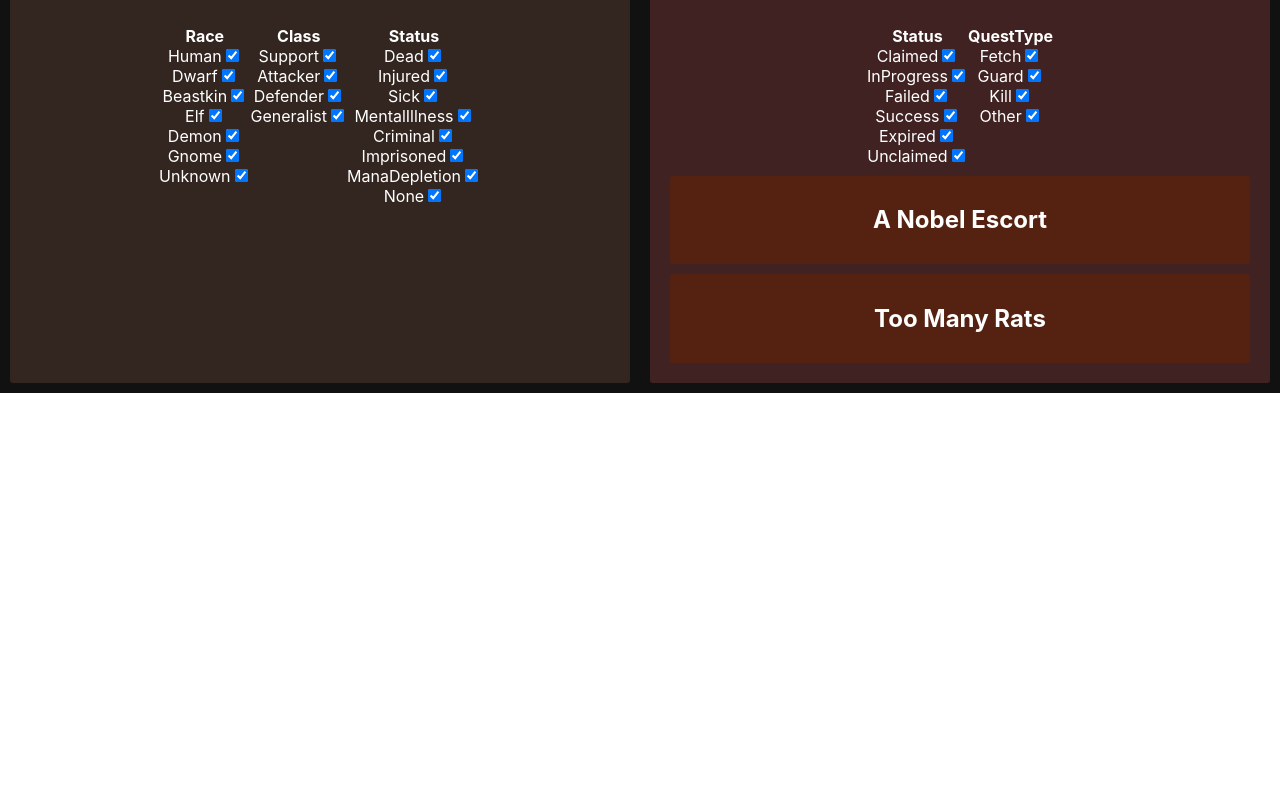
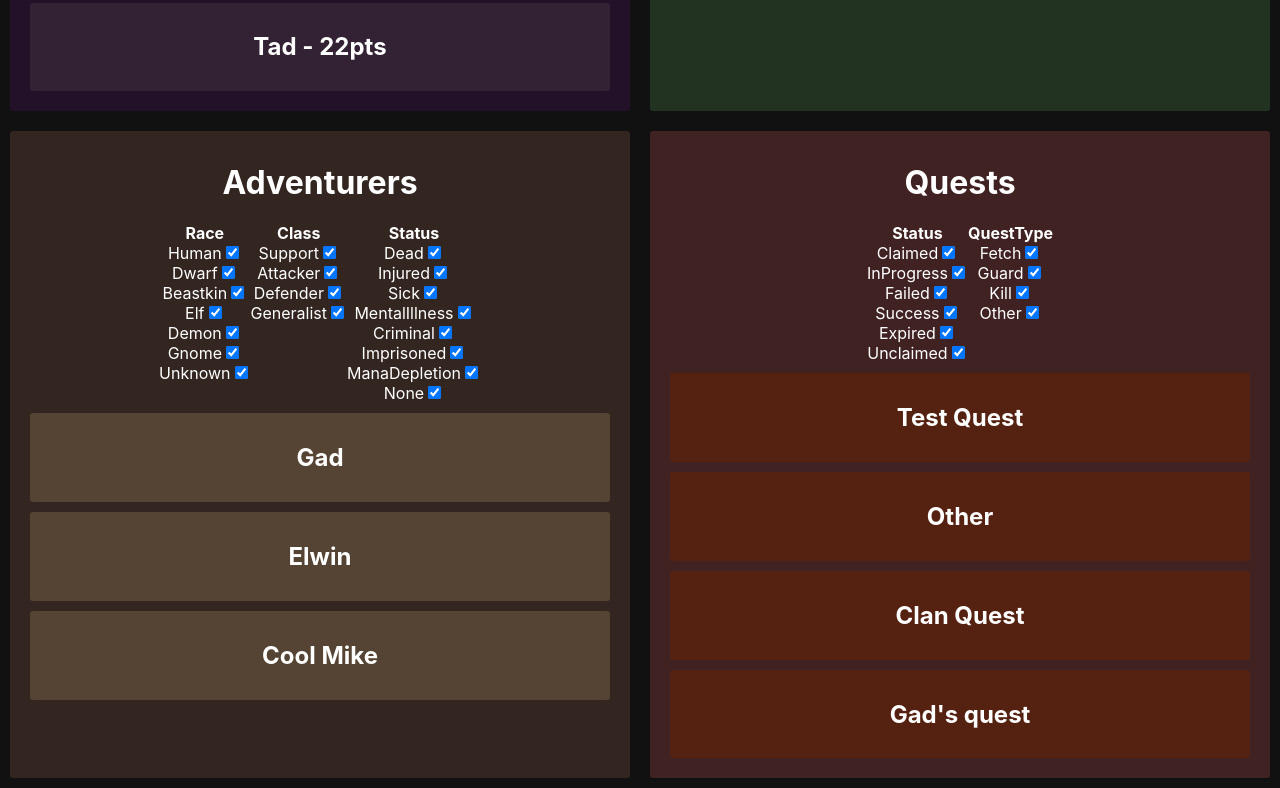
Before and after one commit to claytonweller/fantasy, a React (Create React App) app: page / in a window 1280 px wide. Shown: the part 497-1285 px from the top of the page. Before the commit the page ends 890 px from the top, so only its background shows below. Built offline with nearby package versions, Linux system fonts and the light colour scheme.

Commit message:
Back to dummy data

```diff
--- a/src/data/raw/adventurers.ts
+++ b/src/data/raw/adventurers.ts
@@ -3,49 +3,145 @@ import { IDbMetric, IDbQuestPartyAdventurer, MetricRuleId } from "types/Quest";
 import { Ranks } from "types/Ranks";
 
 export const rawAdventurers:IRawAdventurer[] = [
-  // {
-  //   // DB - Adventurer
-  //   id: 'adv1',
-  //   name: 'Gad',
-  //   races: [AdventurerRaces.Human],
-  //   nicknames: ['Sprite'],
-  //   rank: Ranks.D,
-  //   class: AdventurerClasses.Attacker,
-  //   className: 'Assassin',
-  //   bio: 'Kind of a prick',
-  //   status: [AdventurerStatuses.Injured, AdventurerStatuses.Criminal],
-  //   traits: ['Gambler'],
-  //   questParties: [
-  //     {
-  //       partyId: 'party2',
-  //       metrics:[
-  //         {
-  //           metricRuleId: MetricRuleId.MonsterKill,
-  //           value: 3,
-  //           rank: Ranks.D,
-  //           week: 1
-  //         }
-  //       ]
-  //     },
-  //     {
-  //       partyId: 'party5',
-  //       metrics:[
-  //         {
-  //           metricRuleId: MetricRuleId.MonsterKill,
-  //           value: 1,
-  //           rank: Ranks.E,
-  //           week: 1
-  //         },
-  //         {
-  //           metricRuleId: MetricRuleId.MonsterKill,
-  //           value: 2,
-  //           rank: Ranks.D,
-  //           week: 1
-  //         }
-  //       ]
-  //     },
-  //   ]
-  // },
+  {
+    // DB - Adventurer
+    id: 'adv1',
+    name: 'Gad',
+    races: [AdventurerRaces.Human],
+    nicknames: ['Sprite'],
+    rank: Ranks.D,
+    class: AdventurerClasses.Attacker,
+    className: 'Assassin',
+    bio: 'Kind of a prick',
+    status: [AdventurerStatuses.Injured],
+    traits: ['Gambler'],
+    questParties: [
+      {
+        partyId: 'party2',
+        metrics:[
+          {
+            metricRuleId: MetricRuleId.MonsterKill,
+            value: 3,
+            rank: Ranks.D,
+            week: 1
+          }
+        ]
+      },
+      {
+        partyId: 'party5',
+        metrics:[
+          {
+            metricRuleId: MetricRuleId.MonsterKill,
+            value: 1,
+            rank: Ranks.E,
+            week: 1
+          },
+          {
+            metricRuleId: MetricRuleId.MonsterKill,
+            value: 2,
+            rank: Ranks.D,
+            week: 1
+          }
+        ]
+      },
+    ]
+  },
+  {
+    id: '2',
+    name: 'Elwin',
+    races: [AdventurerRaces.Elf],
+    nicknames: [],
+    rank: Ranks.A,
+    class: AdventurerClasses.Support,
+    className: 'Forest Nymph',
+    clanId: 'clan1',
+    bio: 'Fantastic healer and magic user',
+    status: [],
+    traits: ['Snobby', 'Determined'],
+    questParties:[
+      {
+        partyId: 'party1',
+        // Composite
+        metrics:[
+          {
+            metricRuleId: MetricRuleId.MonsterKill,
+            value: 1,
+            rank: Ranks.A,
+            week: 1,
+          },
+          {
+            metricRuleId: MetricRuleId.AllyHealed,
+            value: 3,
+            rank: Ranks.B,
+            week: 1,
+          }
+        ]
+      },
+      {
+        partyId: 'party3',
+        // Composite
+        metrics:[
+          {
+            metricRuleId: MetricRuleId.MonsterKill,
+            value: 5,
+            rank: Ranks.C,
+            week: 2,
+          },
+        ]
+      },
+      {
+        partyId: 'party4',
+        // Composite
+        metrics:[
+          {
+            metricRuleId: MetricRuleId.MonsterKill,
+            value: 1,
+            rank: Ranks.C,
+            week: 1,
+          },
+          {
+            metricRuleId: MetricRuleId.AllyHealed,
+            value: 1,
+            rank: Ranks.B,
+            week: 1,
+          }
+        ]
+      },
+    ]
+  },
+  {
+    id: '3',
+    name: 'Cool Mike',
+    races: [AdventurerRaces.Human],
+    nicknames: [],
+    rank: Ranks.B,
+    class: AdventurerClasses.Defender,
+    className: 'Dude',
+    clanId: 'clan1',
+    bio: 'A cool guy who gets stuff done',
+    status: [],
+    traits: ['Cool'],
+    questParties:[
+      {
+        partyId: 'party4',
+        // Composite
+        metrics:[
+          {
+            metricRuleId: MetricRuleId.MonsterKill,
+            value: 1,
+            rank: Ranks.C,
+            week: 1,
+          },
+          {
+            metricRuleId: MetricRuleId.AllyHealed,
+            value: 1,
+            rank: Ranks.B,
+            week: 1,
+          }
+        ]
+      },
+    ]
+  }
 ]
 
 export interface IRawAdventurer extends IDbAdventurer{
--- a/src/data/raw/clans.ts
+++ b/src/data/raw/clans.ts
@@ -2,10 +2,10 @@ import { IDbClan } from "types/Clan";
 import { Ranks } from "types/Ranks";
 
 export const rawClans: IDbClan[] = [
-  // {
-  //   id: 'clan1',
-  //   rank: Ranks.B,
-  //   name: 'Falcon hunt',
-  //   mission: 'To hunt falcons we guess'
-  // }
+  {
+    id: 'clan1',
+    rank: Ranks.B,
+    name: 'Falcon hunt',
+    mission: 'To hunt falcons we guess'
+  }
 ]
--- a/src/data/raw/quests.ts
+++ b/src/data/raw/quests.ts
@@ -1,33 +1,141 @@
-import { IDbMetric, IDbQuest, IDbQuestParty, QuestClaimType, QuestTypes } from "types/Quest";
+import { IDbMetric, IDbQuest, IDbQuestParty, MetricRuleId, QuestClaimType, QuestStatus, QuestTypes } from "types/Quest";
 import { Ranks } from "types/Ranks";
+import { loremParagraph } from "data/queries/loremParagraph";
 
 export const rawQuests: IRawQuest[] = [
   {
-    id: 'q1-1',
-    name:'A Nobel Escort',
-    reward: 500,
+    id: 'quest1',
+    name:'Test Quest',
+    reward: 123453,
+    postedWeek: 1,
     claimType: QuestClaimType.Clan,
-    questType: QuestTypes.Guard,
-    questRank: Ranks.B,
-    postedBy: 'Cliff Vanderbliff',
-    description:`A group of nobles lead Count Clifford Vanderbliff and their retinue will be from the capitol to Morton to attend the annual festival. They require, "A competent local guard detail. Must be an established party, in good reputation, with knowledge of regional dangers."`,
+    questType: QuestTypes.Fetch,
+    questRank: Ranks.C,
+    postedBy: 'Gerb McDerb',
+    description:`Description has a bit of text. ${loremParagraph}`,
     // Composite
     parties:[
+      {
+        id: 'party1',
+        startWeek: 1,
+        clanId: 'clan1',
+        status: QuestStatus.Failed,
+        notes: 'Party Notes',
+        metrics:[
+          {
+            metricRuleId: MetricRuleId.CivilianSaved,
+            value: 4,
+            week: 1,
+          }
+        ]
+      },
+      {
+        id: 'party3',
+        startWeek: 2,
+        clanId: 'clan1',
+        status: QuestStatus.InProgress,
+        metrics:[
+          {
+            metricRuleId: MetricRuleId.CivilianSaved,
+            value: 2,
+            week: 2,
+          }
+        ]
+      }
+    ]
+
+  },
+  {
+    id: 'quest2',
+    name:'Other',
+    reward: 222,
+    postedWeek: 1,
+    claimType: QuestClaimType.Individual,
+    questType: QuestTypes.Fetch,
+    questRank: Ranks.E,
+    postedBy: 'Mort Gort',
+    description:`Here's one with a short description.`,
+    parties:[
+      {
+        id: 'party2',
+        startWeek: 1,
+        status: QuestStatus.Failed,
+        metrics:[
+          {
+            metricRuleId: MetricRuleId.CiviliansDead,
+            value: 1,
+            week: 1,
+          },
+          {
+            metricRuleId: MetricRuleId.PropertyDamaged,
+            value: 4000,
+            week: 1,
+          }
+        ]
+      }
     ]
   },
   {
-    id: 'q1-2',
-    name:'Too Many Rats',
-    reward: 100,
+    id: 'quest3',
+    name:'Clan Quest',
+    reward: 12345,
+    postedWeek: 1,
     claimType: QuestClaimType.Clan,
     questType: QuestTypes.Kill,
-    questRank: Ranks.D,
-    postedBy: 'Mayor Corque',
-    description: `We can't keep ignoring the sewer problem. The rats keep multiplying and getting bigger. They're attacking people in the street. We have to fix this before the Bounty Festival. What will people think if we have dog sized rats? One Gold for ever rat brought back this week.`,
-    // Composite
+    questRank: Ranks.A,
+    postedBy: 'Fire Man',
+    description:`I need more fire please.`,
     parties:[
+      {
+        id: 'party4',
+        startWeek: 1,
+        clanId: 'clan1',
+        status: QuestStatus.Success,
+        metrics:[
+          {
+            metricRuleId: MetricRuleId.CiviliansDead,
+            value: 1,
+            week: 1,
+          },
+          {
+            metricRuleId: MetricRuleId.RewardGold,
+            value: 12345,
+            week: 1
+          }
+        ]
+      }
     ]
   },
+  {
+    id: 'quest4',
+    name:'Gad\'s quest',
+    reward: 3,
+    postedWeek: 1,
+    claimType: QuestClaimType.Individual,
+    questType: QuestTypes.Fetch,
+    questRank: Ranks.E,
+    postedBy: 'Fire Man',
+    description:`I need more fire please.`,
+    parties:[
+      {
+        id: 'party5',
+        startWeek: 1,
+        status: QuestStatus.Success,
+        metrics:[
+          {
+            metricRuleId: MetricRuleId.CiviliansDead,
+            value: 1,
+            week: 1,
+          },
+          {
+            metricRuleId: MetricRuleId.RewardGold,
+            value: 3,
+            week: 1
+          }
+        ]
+      }
+    ]
+  }
 ]
 
 export interface IRawQuest extends IDbQuest{
--- a/src/data/raw/research.ts
+++ b/src/data/raw/research.ts
@@ -21,19 +21,5 @@ export const rawResearch: IResearch[] = [
         entityId: 'quest1'
       }
     ]
-  },
-  {
-    note: 'Gad is a wanted man in the capitol',
-    isPublic: true,
-    tags: [
-      {
-        entityType: EntityTypes.Adventurer,
-        entityId: 'adv1'
-      },
-      {
-        entityType: EntityTypes.Villager,
-        entityId: '1'
-      },
-    ]
   }
 ]
--- a/src/data/raw/villagers.ts
+++ b/src/data/raw/villagers.ts
@@ -6,43 +6,86 @@ export const rawVillagers:IRawVillager[] = [
     id: '1',
     name: 'Clayton',
     rosters:[
-      // {
-      //   week: 1,
-      //   picks: [
-      //     {
-      //       pickId: '2',
-      //       pickType: RosterPickTypes.Adventurer,
-      //       position: RosterPositions.B1
-      //     },
-      //     {
-      //       pickId: 'adv1',
-      //       pickType: RosterPickTypes.Adventurer,
-      //       position: RosterPositions.C1
-      //     },
-      //     {
-      //       pickId: 'clan1',
-      //       pickType: RosterPickTypes.Clan,
-      //       position: RosterPositions.Clan
-      //     },
-      //   ]
-      // },
-      // {
-      //   week: 2,
-      //   picks: [
-      //     {
-      //       pickId: '2',
-      //       pickType: RosterPickTypes.Adventurer,
-      //       position: RosterPositions.B1
-      //     },
-      //     {
-      //       pickId: 'clan1',
-      //       pickType: RosterPickTypes.Clan,
-      //       position: RosterPositions.Clan
-      //     },
-      //   ]
-      // },
+      {
+        week: 1,
+        picks: [
+          {
+            pickId: '2',
+            pickType: RosterPickTypes.Adventurer,
+            position: RosterPositions.B1
+          },
+          {
+            pickId: 'adv1',
+            pickType: RosterPickTypes.Adventurer,
+            position: RosterPositions.C1
+          },
+          {
+            pickId: 'clan1',
+            pickType: RosterPickTypes.Clan,
+            position: RosterPositions.Clan
+          },
+        ]
+      },
+      {
+        week: 2,
+        picks: [
+          {
+            pickId: '2',
+            pickType: RosterPickTypes.Adventurer,
+            position: RosterPositions.B1
+          },
+          {
+            pickId: 'clan1',
+            pickType: RosterPickTypes.Clan,
+            position: RosterPositions.Clan
+          },
+        ]
+      },
     ]
   },
+  {
+    id: '2',
+    name: 'Ryan',
+    alias: 'Ryoman',
+    rosters: [
+      {
+        week: 1,
+        picks:[
+          {
+            pickId: '2',
+            pickType: RosterPickTypes.Adventurer,
+            position: RosterPositions.A
+          },
+          {
+            pickId: 'clan1',
+            pickType: RosterPickTypes.Clan,
+            position: RosterPositions.Clan
+          },
+        ]
+      }
+    ]
+  },
+  {
+    id: '3',
+    name: 'Tad',
+    rosters: [
+      {
+        week: 1,
+        picks:[
+          {
+            pickId: '2',
+            pickType: RosterPickTypes.Adventurer,
+            position: RosterPositions.A
+          },
+          {
+            pickId: 'clan1',
+            pickType: RosterPickTypes.Clan,
+            position: RosterPositions.Clan
+          },
+        ]
+      }
+    ]
+  }
 ]
 
 export interface IRawVillager extends IDbVillager{
--- a/src/types/Quest.ts
+++ b/src/types/Quest.ts
@@ -22,6 +22,8 @@ export interface IDbQuest {
   name:string,
   reward: number,
   postedBy: string,
+  postedWeek: number,
+  expireWeek?: number,
   claimType: QuestClaimType
   questType: QuestTypes,
   description: string,
```
Also changed, not shown: src/data/raw/README.md.
